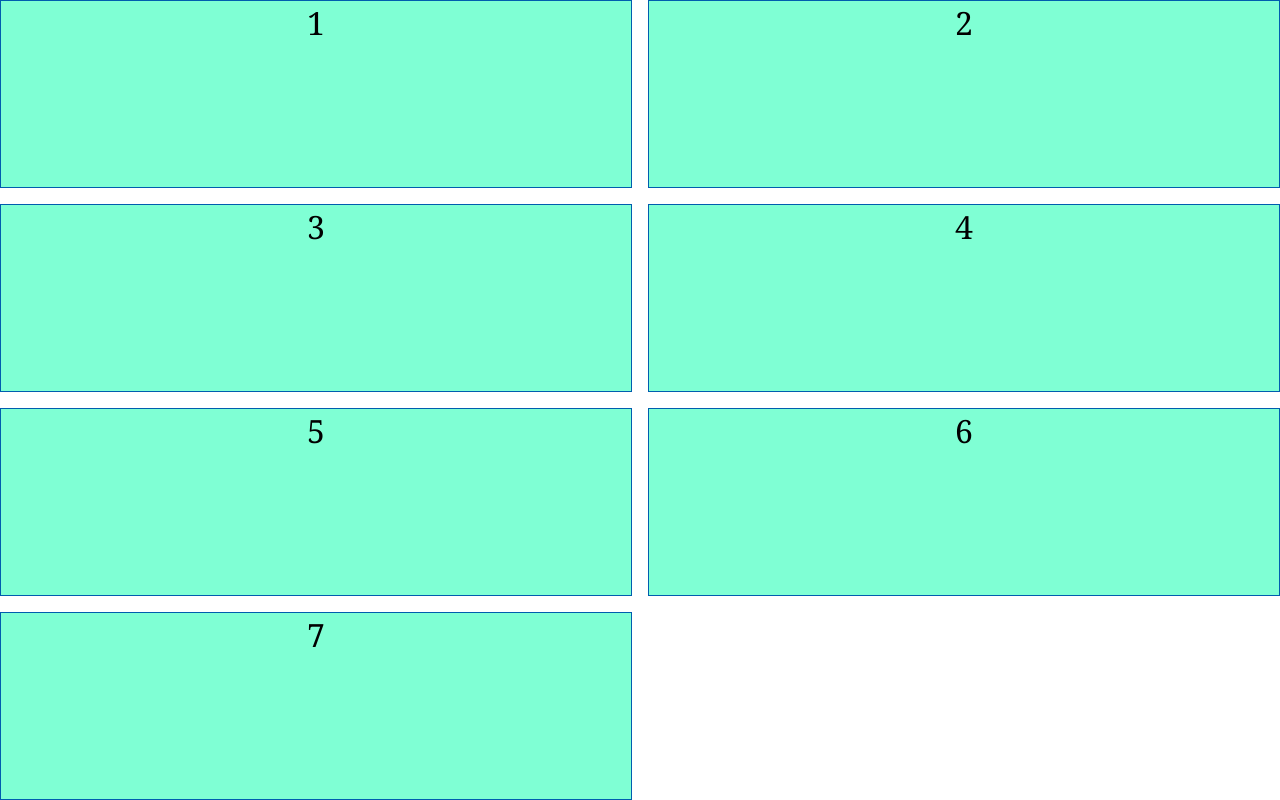
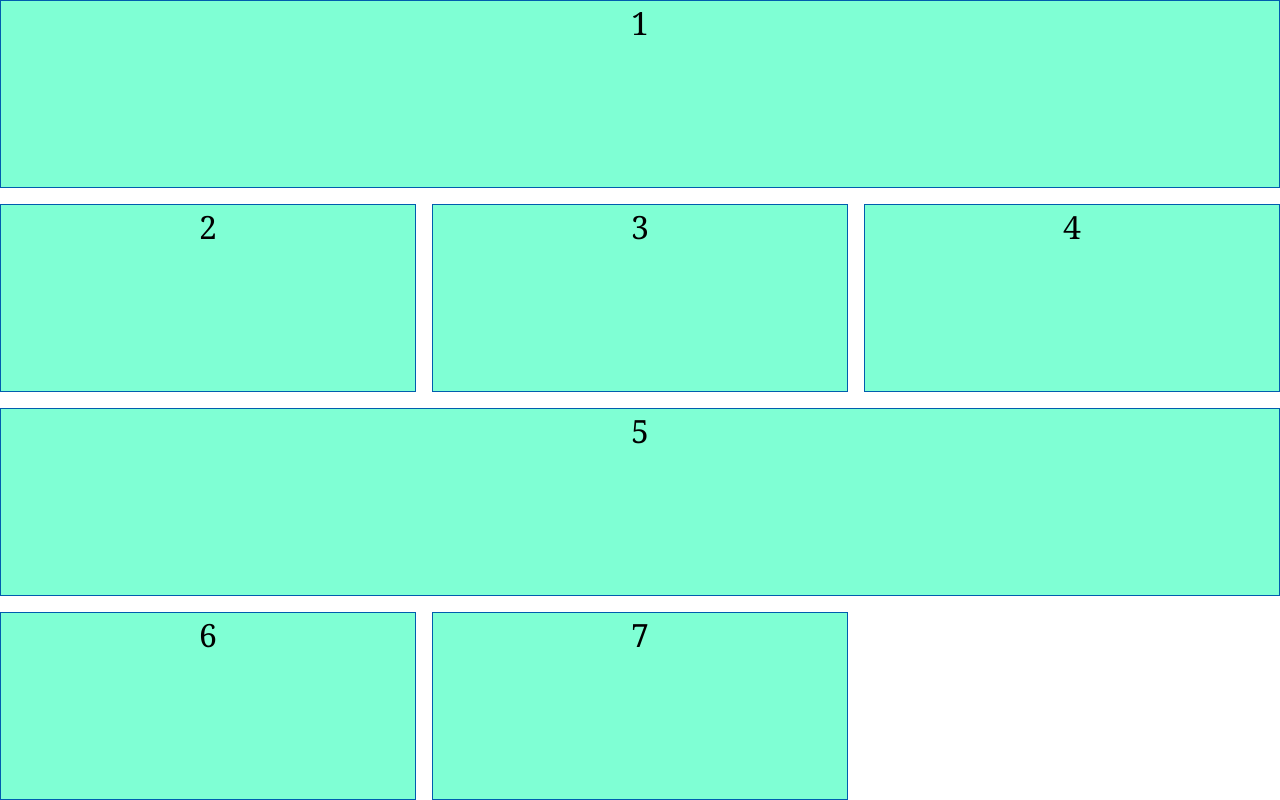
Before and after one commit to Rayhan-abdullha/css-fundamental-projects, a plain HTML site: page grid/index.html in a window 1280 px wide. Drawn offline with Linux system fonts and the light colour scheme.

Commit message:
grid css

```diff
--- a/grid/index.html
+++ b/grid/index.html
@@ -8,12 +8,12 @@
   </head>
   <body>
     <div class="wrapper">
-      <div class="box">1</div>
-      <div class="box">2</div>
+      <div class="box box1">1</div>
+      <div class="box box2">2</div>
       <div class="box">3</div>
       <div class="box">4</div>
-      <div class="box">5</div>
-      <div class="box">6</div>
+      <div class="box box5">5</div>
+      <div class="box box6">6</div>
       <div class="box">7</div>
     </div>
   </body>
--- a/grid/main.css
+++ b/grid/main.css
@@ -9,9 +9,52 @@ body {
   font-size: 2rem;
   border: 1px solid rgb(0, 93, 174);
 }
+
 .wrapper {
   display: grid;
-  grid-template-columns: 1fr 1fr;
+
+  /* grid-template-columns: 1fr 1fr; */
+  /* grid-template-columns: 1fr 2fr auto; */
+  /* grid-template-columns: 300px 30% auto; */
+  /* grid-template-columns: repeat(3, 1fr); */
+  /* grid-template-columns: repeat(3, 1fr) repeat(2, 1fr); */
+  /* grid-template-columns: minmax(70px, 30%) auto; */
   height: 100vh;
   gap: 1em;
+
+  /* grid-template-rows: 1fr 1fr auto; */
+  /* grid-template-rows: repeat(2, 300px) repeat(4, auto); */
+  /* grid-template-rows: repeat(2, minmax(100px, 300px)); */
 }
+
+.wrapper {
+  /* grid-template-columns: repeat(3, 80px); */
+  /* justify-content: center;  */
+  /* justify-content: space-around; */
+  /* justify-content: space-between; */
+  /* justify-content: space-evenly; */
+  /* justify-content: end;
+  justify-content: start; */
+  /* align-content: center;
+  justify-content: start;
+  justify-content: end;
+  justify-content: space-around;
+  justify-content: space-evenly;
+  justify-content: space-between; */
+
+  /* place-content: center; */
+  /* align-items: center;
+  justify-content: center; */
+}
+
+.wrapper {
+  grid-template-columns: repeat(3, 1fr);
+}
+.box1 {
+  grid-column: 1/4;
+}
+.box5 {
+  grid-column: 1/4;
+}
+.box2 {
+}
```
